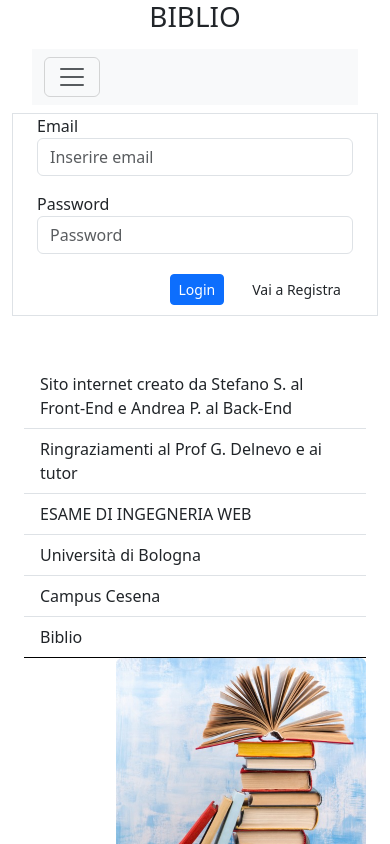
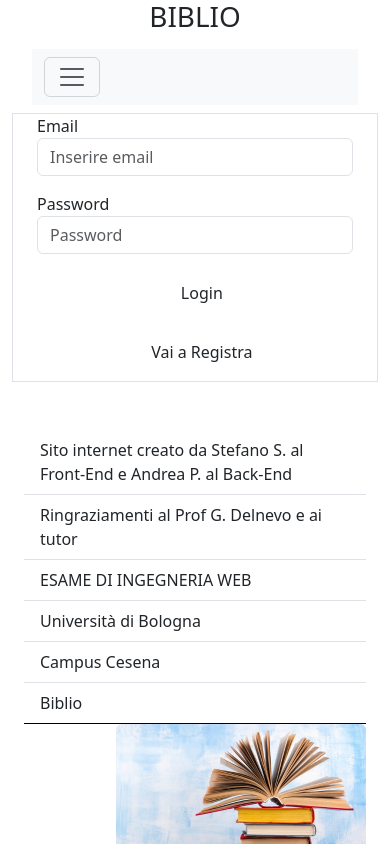
Before and after one commit to SantoSte2/ProgettoWeb2, a Vue app: page /Login in a window 390 px wide. Shown: the top 844 px of the page. Built offline with nearby package versions, Linux system fonts and the light colour scheme.

Commit message:
create hover on all button,create color-palett,fix botton on all brackepoint mobile mode

```diff
--- a/src/assets/style.css
+++ b/src/assets/style.css
@@ -25,13 +25,23 @@ ul {
     align-items: start;
 }
 
-.btn-primary {
+.btn-primaryp {
 
     text-align: center;
     padding: 5px;
     margin: 1%;
     margin-left: 5%;
     margin-bottom: 10px;
+    color: white;
+    border-bottom: #38b9fa;
+    background-color: #24b2f9;
+}
+
+.btn-primaryp:hover {
+
+    color: lightgray;
+    background-color: #0471a6;
+    /*honolulu-blu*/
 }
 
 .btn-primaryred {
@@ -46,6 +56,17 @@ ul {
 
 }
 
+.btn-primaryred:hover {
+    text-align: center;
+    padding: 5px;
+    margin: 1%;
+    margin-left: 5%;
+    margin-bottom: 10px;
+    background-color: darkred;
+    color: white;
+
+}
+
 .btn-primarywarning {
 
     text-align: center;
@@ -53,7 +74,20 @@ ul {
     margin: 1%;
     margin-left: 5%;
     margin-bottom: 10px;
-    background-color: #ffca2c;
+    background-color: #ffb41f;
+    /*colore del testo del pulsante*/
+    color: black;
+
+}
+
+.btn-primarywarning:hover {
+
+    text-align: center;
+    padding: 5px;
+    margin: 1%;
+    margin-left: 5%;
+    margin-bottom: 10px;
+    background-color: #cc8800;
     /*colore del testo del pulsante*/
     color: black;
 
@@ -72,6 +106,12 @@ ul {
 
 }
 
+.btn-primarysecond:hover {
+
+    background-color: #343a40;
+    color: white;
+}
+
 .navbar {
 
     align-items: start;
--- a/src/components/CardLibri.vue
+++ b/src/components/CardLibri.vue
@@ -11,14 +11,14 @@
           </div>
           <div class="container">
             <div class="btn-group btn-group-sm" role="group">
-              <button type="button" class="btn btn-primary"
+              <button type="button" class="btn btn-primaryp"
                 v-if="isLoggedIn && !libro.isPrenotato && (libro.numCopie > 0)"
                 @click="prenotaCard(libro.idLibro)">PRENOTA</button>
               <button type="button" class="btn btn-primarywarning"
                 v-if="isLoggedIn && !libro.isPrenotato && (libro.numCopie <= 0)"
                 @click="metticodaCard(libro.idLibro)">CODA</button>
               <!-- Mostra il pulsante "Restituisci" solo se l'utente è loggato e ha prenotato il libro -->
-              <button type="button" class="btn btn-primary" v-if="isLoggedIn && libro.isPrenotato"
+              <button type="button" class="btn btn-primaryp" v-if="isLoggedIn && libro.isPrenotato"
                 @click="restituisciCard(libro.idLibro)">RESTITUISCI</button>
               <button type="button" class="btn btn-primaryred btn-sm" v-if="isLibr"
                 @click="cancellaCard(libro.idLibro)">CANCELLA</button>
--- a/src/components/Login.vue
+++ b/src/components/Login.vue
@@ -2,8 +2,13 @@
   <div class="container-md mx-1.5 border"><!--mx-4 my-2 px-2 py-3/container-md-->
     <!-- Se l'utente è loggato, mostra il pulsante di logout, altrimenti mostra il modulo di login/registrazione -->
     <div v-if="isLoggedIn">
-      <p>Benvenuto, {{ username }}!</p>
-      <button class="btn btn-danger" @click="onLogout">Logout</button>
+      <div class="container">
+        <p>Benvenuto, {{ username }}!</p>
+      </div>
+      <div class="d-grid gap-2 d-md-flex justify-content-sm-end">
+        <button class="btn btn-primaryred me-md-2" @click="onLogout">Logout</button>
+      </div>
+
     </div>
     <div v-else>
       <div v-if="isRegistering">
@@ -30,9 +35,10 @@
                 placeholder="Conferma Password" required>
             </div>
           </div>
-          <div class="container mt-2 text-end">
-            <button type="submit" class="btn btn-primary">Registra</button>
-            <button type="button" class="btn btn-secondary ms-2" @click="toggleForm">Torna a Login</button>
+          <div class="d-grid gap-2 d-sm-flex justify-content-sm-end">
+            <!--container mt-2 text-end/d-grid gap-2 d-md-flex justify-content-sm-end-->
+            <button type="submit" class="btn btn-primaryp me-md-2">Registra</button>
+            <button type="button" class="btn btn-primarysecond me-md-2" @click="toggleForm">Torna a Login</button>
           </div>
         </form>
       </div>
@@ -53,9 +59,10 @@
                 required>
             </div>
           </div>
-          <div class="container mt-2 text-end">
-            <button type="submit" class="btn btn-primary btn-sm">Login</button>
-            <button type="button" class="btn btn-primarysecond btn-sm" @click="toggleForm">Vai a Registra</button>
+          <div class="d-grid gap-2 d-sm-flex justify-content-sm-end">
+            <!--container mt-2 text-end/d-grid gap-2 d-sm-flex justify-content-sm-end-->
+            <button type="submit" class="btn btn-primaryp me-md-2">Login</button>
+            <button type="button" class="btn btn-primarysecond me-md-2" @click="toggleForm">Vai a Registra</button>
           </div>
         </form>
       </div>
```
